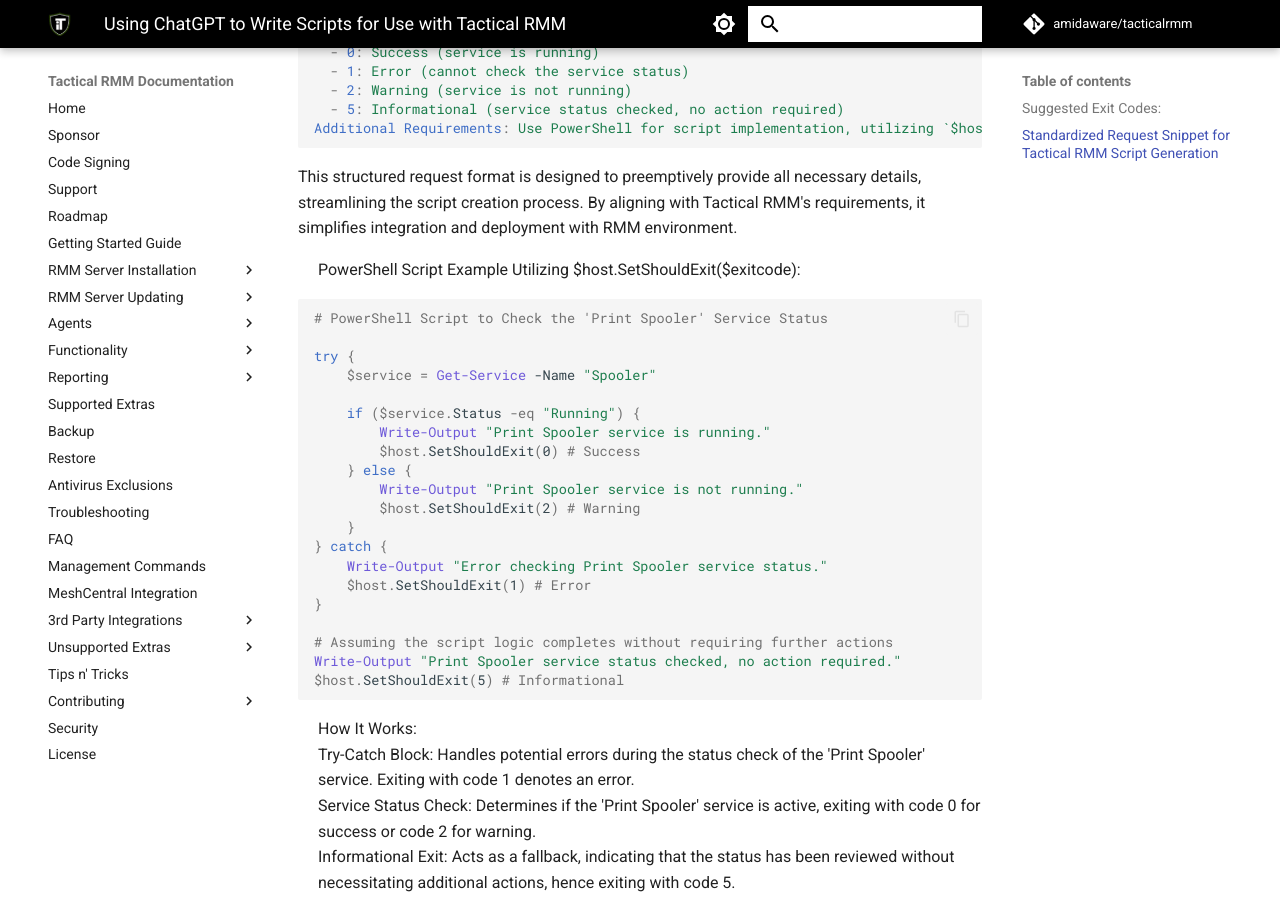
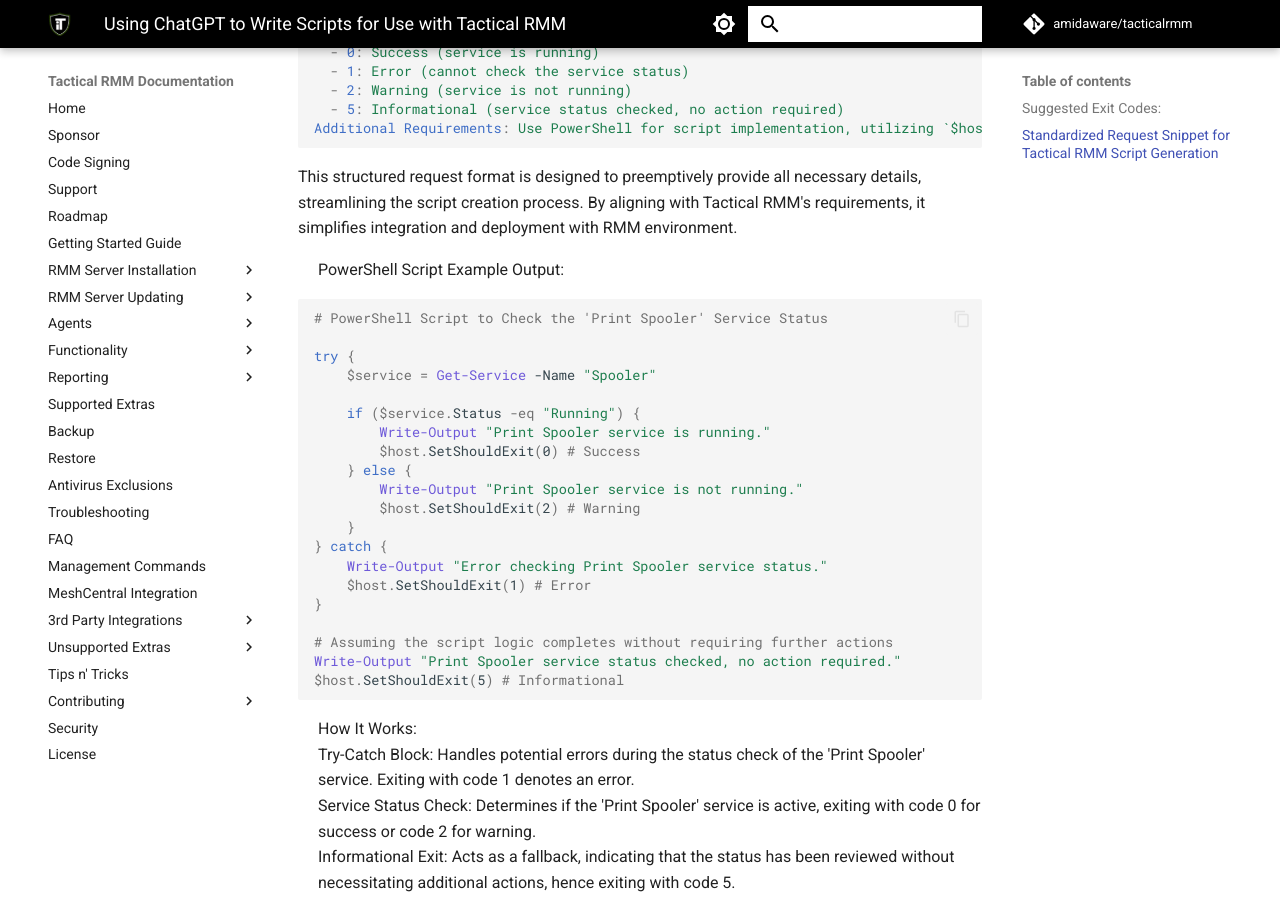
Before and after one commit to amidaware/trmm-docs, an MkDocs documentation site: the page built from docs/using_chatgpt.md, in a window 1280 px wide and 900 px high, scrolled down 972 px. Built offline with MkDocs 1.6.1 and Material for MkDocs 9.7.7, drawn with Linux system fonts in a browser that asks for light colours; comment, search, counter and statistics services are not loaded.

Commit message:
Update using_chatgpt.md

````diff
--- a/docs/using_chatgpt.md
+++ b/docs/using_chatgpt.md
@@ -35,7 +35,7 @@
 ```
 This structured request format is designed to preemptively provide all necessary details, streamlining the script creation process. By aligning with Tactical RMM's requirements, it simplifies integration and deployment with RMM environment.
 
-PowerShell Script Example Utilizing $host.SetShouldExit($exitcode):
+PowerShell Script Example Output:
 ```powershell
 # PowerShell Script to Check the 'Print Spooler' Service Status
 
````
